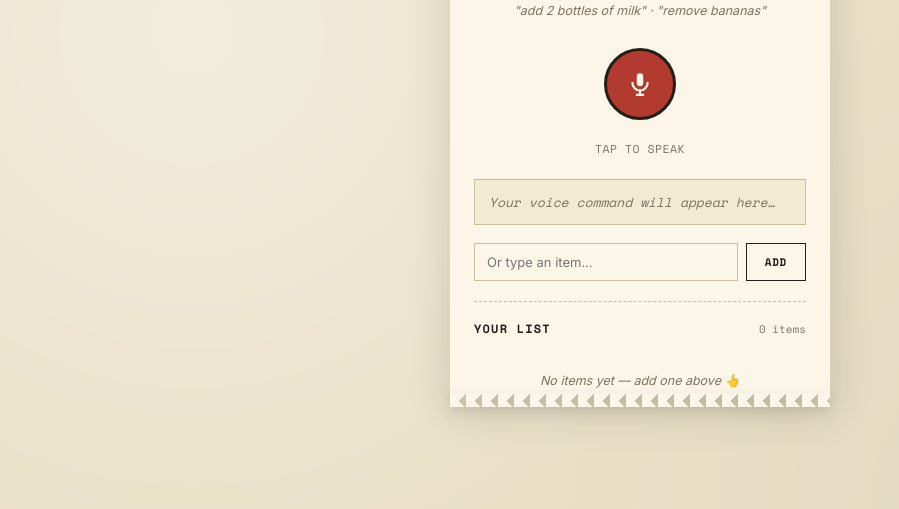
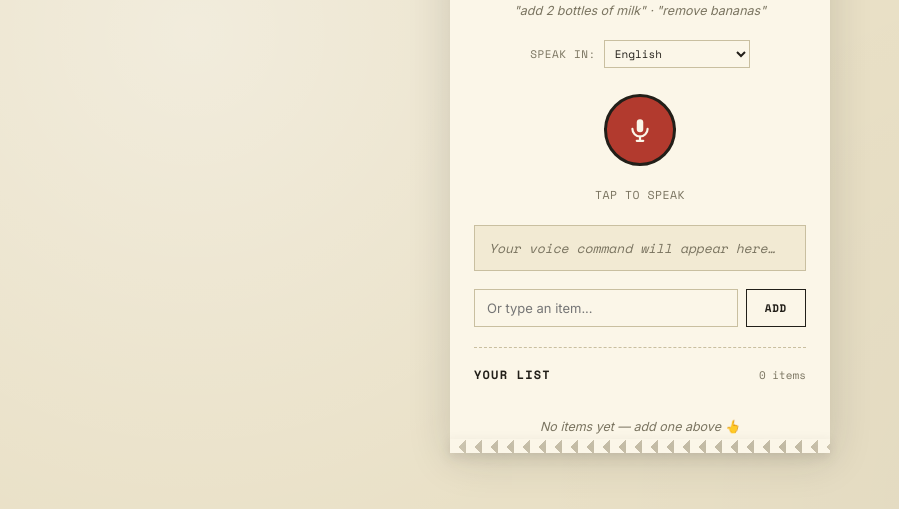
Before and after one commit to Nandish2006/voice-shopping-assistant, a plain HTML site: page index.html in a window 1280 px wide. Shown: the part 127-636 px from the top of the page, without its empty margins (0-899 px from the left). Drawn offline with nearby package versions, Linux system fonts and the light colour scheme.

Commit message:
Add multilingual voice input support

```diff
--- a/index.html
+++ b/index.html
@@ -126,6 +126,37 @@
     border: none;
     border-top: 1.5px dashed var(--rule);
     margin: 18px 0;
+  }
+
+  .lang-row {
+    display: flex;
+    align-items: center;
+    justify-content: center;
+    gap: 8px;
+    margin-bottom: 18px;
+    font-family: 'Space Mono', monospace;
+    font-size: 11px;
+  }
+
+  .lang-row label {
+    color: var(--ink-soft);
+    text-transform: uppercase;
+    letter-spacing: 0.05em;
+  }
+
+  .lang-row select {
+    background: var(--paper);
+    border: 1px solid var(--rule);
+    color: var(--ink);
+    font-family: 'Space Mono', monospace;
+    font-size: 11px;
+    padding: 4px 6px;
+    cursor: pointer;
+    outline: none;
+  }
+
+  .lang-row select:focus {
+    border-color: var(--ink);
   }
 
   /* Settings panel */
@@ -542,6 +573,26 @@
   </div>
   <p class="subtitle">"add 2 bottles of milk" · "remove bananas"</p>
 
+  <div class="lang-row">
+    <label for="langSelect">Speak in:</label>
+    <select id="langSelect">
+      <option value="en-US">English</option>
+      <option value="hi-IN">हिन्दी (Hindi)</option>
+      <option value="es-ES">Español</option>
+      <option value="fr-FR">Français</option>
+      <option value="de-DE">Deutsch</option>
+      <option value="pt-BR">Português</option>
+      <option value="ru-RU">Русский</option>
+      <option value="zh-CN">中文</option>
+      <option value="ja-JP">日本語</option>
+      <option value="ar-SA">العربية</option>
+      <option value="bn-IN">বাংলা (Bengali)</option>
+      <option value="ta-IN">தமிழ் (Tamil)</option>
+      <option value="mr-IN">मराठी (Marathi)</option>
+      <option value="gu-IN">ગુજરાતી (Gujarati)</option>
+    </select>
+  </div>
+
   <div class="settings-panel" id="settingsPanel">
     <label for="apiKeyInput">Groq API Key — smart parsing + suggestions</label>
     <div class="key-row">
@@ -609,6 +660,7 @@
   const manualInput = document.getElementById('manualInput');
   const manualAddBtn = document.getElementById('manualAddBtn');
   const micRing = document.getElementById('micRing');
+  const langSelect = document.getElementById('langSelect');
   const settingsBtn = document.getElementById('settingsBtn');
   const settingsPanel = document.getElementById('settingsPanel');
   const apiKeyInput = document.getElementById('apiKeyInput');
@@ -635,6 +687,15 @@
       ? '✓ Key saved — smart parsing enabled'
       : '';
   }
+
+  // ---------- Language selection ----------
+  let voiceLang = localStorage.getItem('voice_lang') || 'en-US';
+  langSelect.value = voiceLang;
+  langSelect.addEventListener('change', () => {
+    voiceLang = langSelect.value;
+    localStorage.setItem('voice_lang', voiceLang);
+    if (recognition) recognition.lang = voiceLang;
+  });
 
   // ---------- Rendering ----------
   function render() {
@@ -765,9 +826,9 @@
     const messages = [
       {
         role: 'system',
-        content: 'You convert a shopping voice command into JSON only. ' +
+        content: 'You convert a shopping voice command into JSON only. The command may be spoken in any language. ' +
           'Return {"action":"add"|"remove","item":"<name>","quantity":<int>,"category":"<one of: dairy, produce, snacks, bakery, beverages, meat, household, other>"}. ' +
-          'Normalize the item name to singular lowercase. Quantity defaults to 1 if not stated. No extra text, JSON only.'
+          'Always translate and normalize the item name to English, singular, lowercase, regardless of the input language. Quantity defaults to 1 if not stated. No extra text, JSON only.'
       },
       { role: 'user', content: text }
     ];
@@ -892,7 +953,7 @@
     recognition = new SpeechRecognition();
     recognition.continuous = false;
     recognition.interimResults = true;
-    recognition.lang = 'en-US';
+    recognition.lang = voiceLang;
 
     recognition.onstart = () => {
       listening = true;
@@ -942,6 +1003,7 @@
       if (listening) {
         recognition.stop();
       } else {
+        recognition.lang = voiceLang;
         try {
           recognition.start();
         } catch (e) {
```
